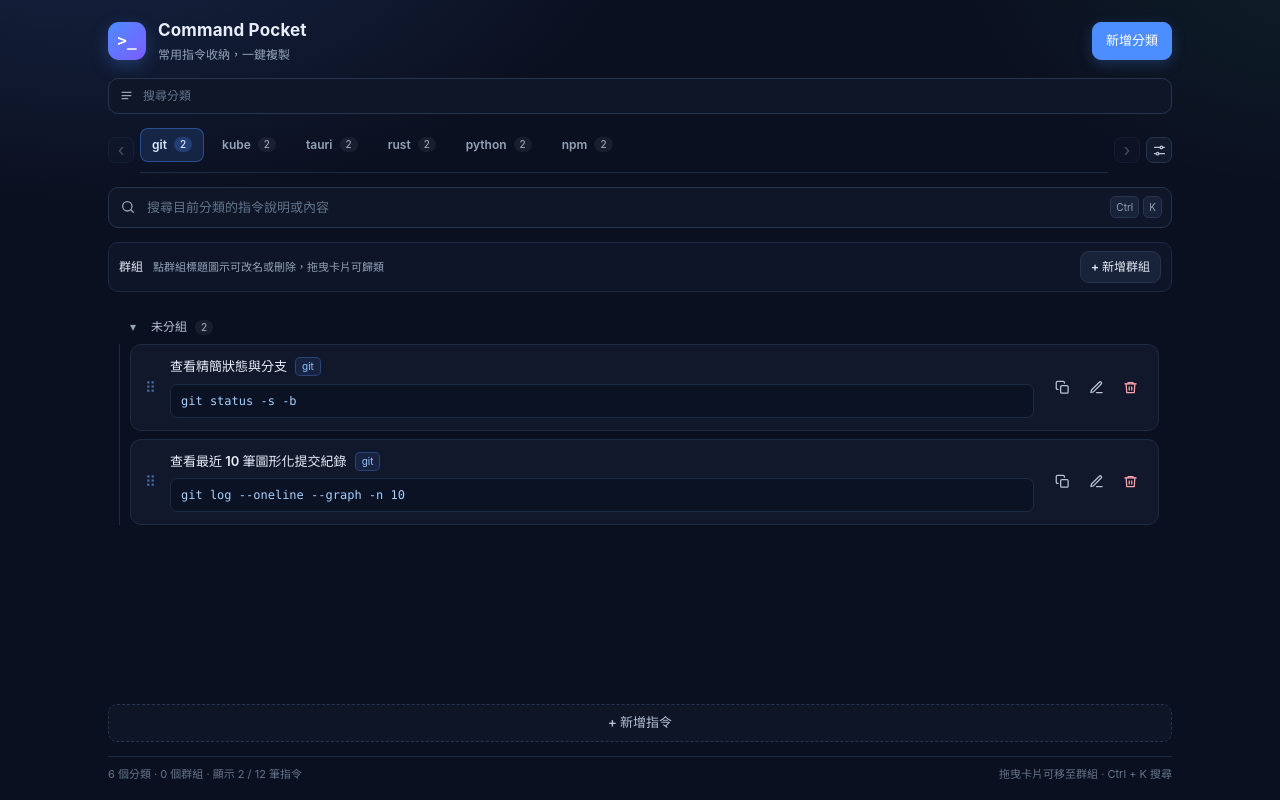
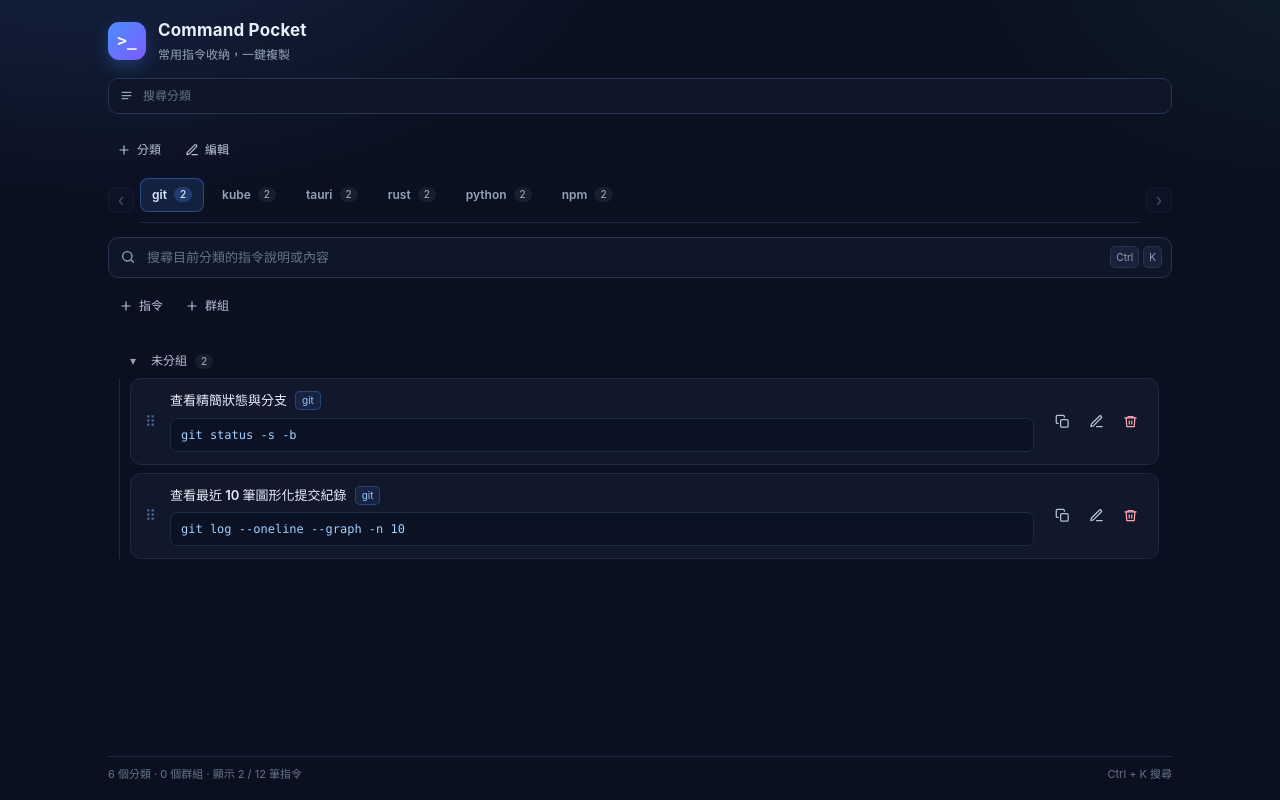
Before and after one commit to larry369/copy-pocket, a React (Vite) app: page / in a window 1280 px wide. Built offline with nearby package versions, Linux system fonts and the light colour scheme.

Commit message:
202611221317

```diff
--- a/src/App.css
+++ b/src/App.css
@@ -173,6 +173,50 @@ kbd {
   left: 11px;
 }
 
+.category-actions {
+  display: flex;
+  align-items: center;
+  gap: 6px;
+  margin-top: 8px;
+}
+
+.action-btn {
+  display: inline-flex;
+  align-items: center;
+  justify-content: center;
+  gap: 6px;
+  height: 28px;
+  padding: 0 8px;
+  flex: none;
+  border: 1px solid transparent;
+  border-radius: 7px;
+  background: transparent;
+  color: var(--muted-strong);
+  font-size: 12px;
+  line-height: 1;
+  transition: background 0.16s, color 0.16s;
+}
+
+.action-btn svg {
+  width: 14px;
+  height: 14px;
+}
+
+.action-btn:hover:not(:disabled) {
+  background: var(--panel-raised);
+  color: var(--text);
+}
+
+.action-btn.is-active {
+  background: rgba(76, 141, 255, 0.16);
+  color: #dce9ff;
+}
+
+.action-btn:disabled {
+  cursor: not-allowed;
+  opacity: 0.4;
+}
+
 .tabs-row {
   display: flex;
   align-items: center;
@@ -231,16 +275,6 @@ kbd {
 .tab-scroll:disabled {
   cursor: default;
   opacity: 0.35;
-}
-
-.tab-manage {
-  color: var(--muted-strong);
-}
-
-.tab-manage.is-active {
-  border-color: var(--accent);
-  background: rgba(76, 141, 255, 0.16);
-  color: #dce9ff;
 }
 
 .tabs-empty {
@@ -432,6 +466,12 @@ kbd {
   color: #fecdd3;
 }
 
+.icon-btn.is-active {
+  border-color: var(--accent);
+  background: rgba(76, 141, 255, 0.16);
+  color: #dce9ff;
+}
+
 .icon-btn.is-locked {
   color: #fbbf24;
 }
@@ -555,31 +595,19 @@ kbd {
   font-size: 12px;
 }
 
-.group-bar {
+.manage-row-form {
   display: flex;
   align-items: center;
-  gap: 10px;
-  padding: 8px 10px;
-  border: 1px solid var(--border-soft);
-  border-radius: 10px;
-  background: rgba(18, 26, 45, 0.6);
+  gap: 6px;
+  width: 100%;
+  min-width: 0;
 }
 
-.group-bar-title {
-  flex: none;
-  color: var(--text);
-  font-size: 12px;
-  font-weight: 700;
-}
-
-.group-bar-hint {
-  flex: 1;
-  min-width: 0;
-  overflow: hidden;
-  color: var(--muted);
-  font-size: 11px;
-  text-overflow: ellipsis;
-  white-space: nowrap;
+.list-actions {
+  display: flex;
+  align-items: center;
+  gap: 4px;
+  margin: 0 0 6px 2px;
 }
 
 .manage-row .is-locked {
@@ -800,23 +828,6 @@ kbd {
   font-size: 12px;
 }
 
-.list-footer {
-  flex: none;
-}
-
-.btn--add-bottom {
-  width: 100%;
-  border-style: dashed;
-  background: rgba(18, 26, 45, 0.6);
-  color: var(--muted-strong);
-}
-
-.btn--add-bottom:hover:not(:disabled) {
-  border-color: var(--accent);
-  background: rgba(76, 141, 255, 0.12);
-  color: #dce9ff;
-}
-
 .statusbar {
   display: flex;
   justify-content: space-between;
--- a/src/App.tsx
+++ b/src/App.tsx
@@ -293,12 +293,10 @@ function CloseIcon() {
   );
 }
 
-function ManageIcon() {
+function PlusIcon() {
   return (
     <Icon>
-      <path d="M4 7h9M17 7h3M4 17h3M11 17h9" />
-      <circle cx="15" cy="7" r="2" />
-      <circle cx="9" cy="17" r="2" />
+      <path d="M12 5v14M5 12h14" />
     </Icon>
   );
 }
@@ -324,9 +322,10 @@ export default function App() {
     return categories[0]?.name ?? "";
   });
   const [copiedId, setCopiedId] = useState<string | null>(null);
-  const [showCatAdd, setShowCatAdd] = useState(false);
-  const [showCatManage, setShowCatManage] = useState(false);
+  const [catPanel, setCatPanel] = useState<"none" | "add" | "edit">("none");
   const [newCatName, setNewCatName] = useState("");
+  const [editingCategory, setEditingCategory] = useState<Category>("");
+  const [editCatName, setEditCatName] = useState("");
   const [catError, setCatError] = useState("");
   const [showGroupAdd, setShowGroupAdd] = useState(false);
   const [groupNameInput, setGroupNameInput] = useState("");
@@ -377,8 +376,12 @@ export default function App() {
   }, [groups]);
 
   useEffect(() => {
-    if (showCatAdd) categoryRef.current?.focus();
-  }, [showCatAdd]);
+    if (catPanel === "add") categoryRef.current?.focus();
+  }, [catPanel]);
+
+  useEffect(() => {
+    if (editingCategory) categoryRef.current?.focus();
+  }, [editingCategory]);
 
   useEffect(() => {
     if (showGroupAdd) groupRef.current?.focus();
@@ -438,7 +441,7 @@ export default function App() {
           setConfirmDialog(null);
         } else if (renamingGroupId) {
           setRenamingGroupId(null);
-        } else if (showCatAdd || showCatManage || showGroupAdd || cmdForm) {
+        } else if (catPanel !== "none" || showGroupAdd || cmdForm) {
           closeForms();
         } else if (document.activeElement === searchRef.current) {
           setSearch("");
@@ -462,8 +465,7 @@ export default function App() {
   }, [
     confirmDialog,
     renamingGroupId,
-    showCatAdd,
-    showCatManage,
+    catPanel,
     showGroupAdd,
     cmdForm,
   ]);
@@ -484,13 +486,42 @@ export default function App() {
   };
 
   const closeForms = () => {
-    setShowCatAdd(false);
-    setShowCatManage(false);
+    setCatPanel("none");
     setShowGroupAdd(false);
     setCmdForm(null);
+    setNewCatName("");
+    setEditingCategory("");
+    setEditCatName("");
     setCatError("");
     setGroupError("");
     setRenamingGroupId(null);
+  };
+
+  const toggleCatPanel = (panel: "add" | "edit") => {
+    setCatError("");
+    setShowGroupAdd(false);
+    setCmdForm(null);
+
+    if (catPanel === panel) {
+      setCatPanel("none");
+      setEditingCategory("");
+      setEditCatName("");
+      return;
+    }
+
+    if (panel === "add") {
+      setNewCatName("");
+    } else {
+      setEditingCategory("");
+      setEditCatName("");
+    }
+    setCatPanel(panel);
+  };
+
+  const startRenameCategory = (name: Category) => {
+    setEditingCategory(name);
+    setEditCatName(name);
+    setCatError("");
   };
 
   const scrollTabs = (direction: -1 | 1) => {
@@ -531,10 +562,54 @@ export default function App() {
 
     setCategories((prev) => [...prev, { name: trimmed, locked: false }]);
     setActiveTab(trimmed);
+    setCategoryQuery("");
     setNewCatName("");
     setCatError("");
-    setShowCatAdd(false);
+    setCatPanel("none");
     showToast("分類已新增");
+  };
+
+  const handleRenameCategory = (e: React.FormEvent) => {
+    e.preventDefault();
+    const trimmed = editCatName.trim();
+    if (!trimmed || !editingCategory) return;
+
+    if (trimmed === editingCategory) {
+      setEditingCategory("");
+      setEditCatName("");
+      return;
+    }
+
+    if (
+      categories.some(
+        (c) =>
+          c.name !== editingCategory &&
+          c.name.toLowerCase() === trimmed.toLowerCase(),
+      )
+    ) {
+      setCatError("這個分類已經存在了");
+      return;
+    }
+
+    setCategories((prev) =>
+      prev.map((c) => (c.name === editingCategory ? { ...c, name: trimmed } : c)),
+    );
+    setGroups((prev) =>
+      prev.map((g) =>
+        g.category === editingCategory ? { ...g, category: trimmed } : g,
+      ),
+    );
+    setItems((prev) =>
+      prev.map((item) =>
+        item.category === editingCategory ? { ...item, category: trimmed } : item,
+      ),
+    );
+    if (activeTab === editingCategory) setActiveTab(trimmed);
+    setCategoryQuery("");
+    setEditingCategory("");
+    setEditCatName("");
+    setCatError("");
+    showToast("分類已重新命名");
   };
 
   const toggleCategoryLock = (name: Category) => {
@@ -648,6 +723,10 @@ export default function App() {
       setItems((prev) => prev.filter((item) => item.category !== name));
       setGroups((prev) => prev.filter((g) => g.category !== name));
       if (activeTab === name) setActiveTab(remaining[0]?.name ?? "");
+      if (editingCategory === name) {
+        setEditingCategory("");
+        setEditCatName("");
+      }
       if (copiedId && items.find((item) => item.id === copiedId)?.category === name) {
         setCopiedId(null);
       }
@@ -690,8 +769,7 @@ export default function App() {
     setCommandInput("");
     setGroupSelect(UNGROUPED_KEY);
     setCmdForm({ mode: "add" });
-    setShowCatAdd(false);
-    setShowCatManage(false);
+    setCatPanel("none");
     setShowGroupAdd(false);
     setCatError("");
     setGroupError("");
@@ -702,8 +780,7 @@ export default function App() {
     setCommandInput(item.command);
     setGroupSelect(item.groupId ?? UNGROUPED_KEY);
     setCmdForm({ mode: "edit", item });
-    setShowCatAdd(false);
-    setShowCatManage(false);
+    setCatPanel("none");
     setShowGroupAdd(false);
     setCatError("");
     setGroupError("");
@@ -799,10 +876,10 @@ export default function App() {
         : `「${activeTab}」還沒有指令`;
   const emptyText =
     categories.length === 0
-      ? "先點上方「新增分類」建立一個分類。"
+      ? "先點分類搜尋下方的 + 建立一個分類。"
       : normalizedSearch
         ? "試試其他關鍵字，或清空搜尋條件。"
-        : "點下方「+ 新增指令」加入第一筆。";
+        : "點「+ 指令」加入第一筆。";
 
   const renderCard = (item: CommandItem) => {
     const isCopied = copiedId === item.id;
@@ -916,19 +993,6 @@ export default function App() {
             <p>常用指令收納，一鍵複製</p>
           </div>
         </div>
-        <button
-          type="button"
-          className="btn btn--primary"
-          onClick={() => {
-            setShowCatAdd((prev) => !prev);
-            setShowCatManage(false);
-            setShowGroupAdd(false);
-            setCmdForm(null);
-            setCatError("");
-          }}
-        >
-          新增分類
-        </button>
       </header>
 
       <div className="search-wrap search-wrap--cat">
@@ -955,6 +1019,175 @@ export default function App() {
           aria-label="搜尋分類"
         />
       </div>
+
+      <div className="category-actions">
+        <button
+          type="button"
+          className={`action-btn${catPanel === "add" ? " is-active" : ""}`}
+          onClick={() => toggleCatPanel("add")}
+          title="新增分類"
+          aria-label="新增分類"
+        >
+          <PlusIcon />
+          <span>分類</span>
+        </button>
+        <button
+          type="button"
+          className={`action-btn${catPanel === "edit" ? " is-active" : ""}`}
+          disabled={categories.length === 0}
+          onClick={() => toggleCatPanel("edit")}
+          title="管理所有分類（改名、鎖定、刪除）"
+          aria-label="管理所有分類"
+        >
+          <EditIcon />
+          <span>編輯</span>
+        </button>
+      </div>
+
+      {catPanel === "add" && (
+        <div className="panel">
+          <div className="panel-head">
+            <div className="panel-title">新增分類</div>
+            <button
+              type="button"
+              className="icon-btn"
+              onClick={closeForms}
+              title="取消"
+              aria-label="取消新增分類"
+            >
+              <CloseIcon />
+            </button>
+          </div>
+          <form onSubmit={handleAddCategory} className="form-row">
+            <input
+              ref={categoryRef}
+              type="text"
+              className="field"
+              placeholder="例如：docker、sql、linux"
+              value={newCatName}
+              onChange={(e) => {
+                setNewCatName(e.target.value);
+                setCatError("");
+              }}
+              aria-label="分類名稱"
+            />
+            <button
+              type="submit"
+              className="btn btn--primary"
+              title="加入分類"
+              aria-label="加入分類"
+            >
+              <CheckIcon />
+            </button>
+          </form>
+          {catError && <div className="form-error">{catError}</div>}
+        </div>
+      )}
+
+      {catPanel === "edit" && (
+        <div className="panel">
+          <div className="panel-head">
+            <div className="panel-title">管理分類（鎖定後無法刪除）</div>
+            <button
+              type="button"
+              className="icon-btn"
+              onClick={closeForms}
+              title="完成"
+              aria-label="完成分類管理"
+            >
+              <CloseIcon />
+            </button>
+          </div>
+          {catError && <div className="form-error">{catError}</div>}
+          <div className="manage-list">
+            {categories.map((cat) => {
+              const isRenaming = editingCategory === cat.name;
+              return (
+                <div className="manage-row" key={cat.name}>
+                  {isRenaming ? (
+                    <form onSubmit={handleRenameCategory} className="manage-row-form">
+                      <input
+                        ref={categoryRef}
+                        type="text"
+                        className="field"
+                        value={editCatName}
+                        onChange={(e) => {
+                          setEditCatName(e.target.value);
+                          setCatError("");
+                        }}
+                        onKeyDown={(e) => {
+                          if (e.key === "Escape") {
+                            e.stopPropagation();
+                            setEditingCategory("");
+                            setEditCatName("");
+                          }
+                        }}
+                        aria-label={`重新命名 ${cat.name}`}
+                      />
+                      <button
+                        type="submit"
+                        className="icon-btn"
+                        title="儲存名稱"
+                        aria-label="儲存名稱"
+                      >
+                        <CheckIcon />
+                      </button>
+                      <button
+                        type="button"
+                        className="icon-btn"
+                        onClick={() => {
+                          setEditingCategory("");
+                          setEditCatName("");
+                          setCatError("");
+                        }}
+                        title="取消改名"
+                        aria-label="取消改名"
+                      >
+                        <CloseIcon />
+                      </button>
+                    </form>
+                  ) : (
+                    <>
+                      <span className="manage-name">{cat.name}</span>
+                      <span className="tab-count">
+                        {categoryCounts.get(cat.name) ?? 0} 筆
+                      </span>
+                      <button
+                        type="button"
+                        className="icon-btn"
+                        onClick={() => startRenameCategory(cat.name)}
+                        title="重新命名分類"
+                        aria-label={`重新命名 ${cat.name}`}
+                      >
+                        <EditIcon />
+                      </button>
+                      <button
+                        type="button"
+                        className={`icon-btn${cat.locked ? " is-locked" : ""}`}
+                        onClick={() => toggleCategoryLock(cat.name)}
+                        title={cat.locked ? "解鎖分類" : "鎖定分類"}
+                        aria-label={cat.locked ? `解鎖 ${cat.name}` : `鎖定 ${cat.name}`}
+                      >
+                        <LockIcon locked={cat.locked} />
+                      </button>
+                      <button
+                        type="button"
+                        className="icon-btn icon-btn--danger"
+                        disabled={cat.locked}
+                        onClick={() => requestDeleteCategory(cat.name)}
+                        title={cat.locked ? "請先解鎖再刪除" : "刪除分類"}
+                        aria-label={`刪除分類 ${cat.name}`}
+                      >
+                        <TrashIcon />
+                      </button>
+                    </>
+                  )}
+                </div>
+              );
+            })}
+          </div>
+        </div>
+      )}
 
       <div className="tabs-row">
         <button
@@ -1009,20 +1242,6 @@ export default function App() {
         >
           ›
         </button>
-        <button
-          type="button"
-          className={`tab-scroll tab-manage${showCatManage ? " is-active" : ""}`}
-          onClick={() => {
-            setShowCatManage((prev) => !prev);
-            setShowCatAdd(false);
-            setShowGroupAdd(false);
-            setCmdForm(null);
-          }}
-          title="管理分類（鎖定、刪除）"
-          aria-label="管理分類"
-        >
-          <ManageIcon />
-        </button>
       </div>
 
       <div className="search-wrap search-wrap--content">
@@ -1055,91 +1274,31 @@ export default function App() {
         </div>
       </div>
 
-      {showCatAdd && (
-        <div className="panel">
-          <div className="panel-head">
-            <div className="panel-title">新增分類</div>
-            <button type="button" className="btn btn--sm btn--ghost" onClick={closeForms}>
-              取消
-            </button>
-          </div>
-          <form onSubmit={handleAddCategory} className="form-row">
-            <input
-              ref={categoryRef}
-              type="text"
-              className="field"
-              placeholder="例如：docker、sql、linux"
-              value={newCatName}
-              onChange={(e) => {
-                setNewCatName(e.target.value);
-                setCatError("");
-              }}
-              aria-label="分類名稱"
-            />
-            <button type="submit" className="btn btn--primary">
-              加入
-            </button>
-          </form>
-          {catError && <div className="form-error">{catError}</div>}
-        </div>
-      )}
-
-      {showCatManage && (
-        <div className="panel">
-          <div className="panel-head">
-            <div className="panel-title">管理分類（鎖定後無法刪除）</div>
-            <button type="button" className="btn btn--sm btn--ghost" onClick={closeForms}>
-              完成
-            </button>
-          </div>
-          <div className="manage-list">
-            {categories.map((cat) => (
-              <div className="manage-row" key={cat.name}>
-                <span className="manage-name">{cat.name}</span>
-                <span className="tab-count">
-                  {categoryCounts.get(cat.name) ?? 0} 筆
-                </span>
-                <button
-                  type="button"
-                  className={`icon-btn${cat.locked ? " is-locked" : ""}`}
-                  onClick={() => toggleCategoryLock(cat.name)}
-                  title={cat.locked ? "解鎖分類" : "鎖定分類"}
-                  aria-label={cat.locked ? `解鎖 ${cat.name}` : `鎖定 ${cat.name}`}
-                >
-                  <LockIcon locked={cat.locked} />
-                </button>
-                <button
-                  type="button"
-                  className="icon-btn icon-btn--danger"
-                  disabled={cat.locked}
-                  onClick={() => requestDeleteCategory(cat.name)}
-                  title={cat.locked ? "請先解鎖再刪除" : "刪除分類"}
-                  aria-label={`刪除分類 ${cat.name}`}
-                >
-                  <TrashIcon />
-                </button>
-              </div>
-            ))}
-          </div>
-        </div>
-      )}
-
-      <div className="group-bar">
-        <span className="group-bar-title">群組</span>
-        <span className="group-bar-hint">點群組標題圖示可改名或刪除，拖曳卡片可歸類</span>
+      <div className="list-actions">
         <button
           type="button"
-          className="btn btn--sm"
+          className={`action-btn${cmdForm ? " is-active" : ""}`}
+          onClick={openAddCmdForm}
+          disabled={!activeTab}
+          title="新增指令"
+        >
+          <PlusIcon />
+          <span>指令</span>
+        </button>
+        <button
+          type="button"
+          className={`action-btn${showGroupAdd ? " is-active" : ""}`}
           disabled={!activeTab}
           onClick={() => {
             setShowGroupAdd((prev) => !prev);
-            setShowCatAdd(false);
-            setShowCatManage(false);
+            setCatPanel("none");
             setCmdForm(null);
             setGroupError("");
           }}
+          title="新增群組"
         >
-          {showGroupAdd ? "取消" : "+ 新增群組"}
+          <PlusIcon />
+          <span>群組</span>
         </button>
       </div>
 
@@ -1317,23 +1476,12 @@ export default function App() {
         )}
       </main>
 
-      <div className="list-footer">
-        <button
-          type="button"
-          className="btn btn--add-bottom"
-          onClick={openAddCmdForm}
-          disabled={!activeTab}
-        >
-          + 新增指令
-        </button>
-      </div>
-
       <footer className="statusbar">
         <span>
           {categories.length} 個分類 · {groupsForActive.length} 個群組 · 顯示{" "}
           {activeCategoryItems.length} / {items.length} 筆指令
         </span>
-        <span>拖曳卡片可移至群組 · Ctrl + K 搜尋</span>
+        <span>Ctrl + K 搜尋</span>
       </footer>
 
       {toast && (
```
